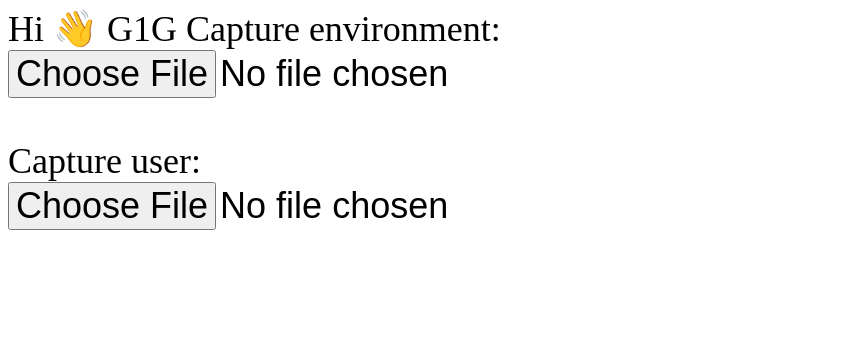
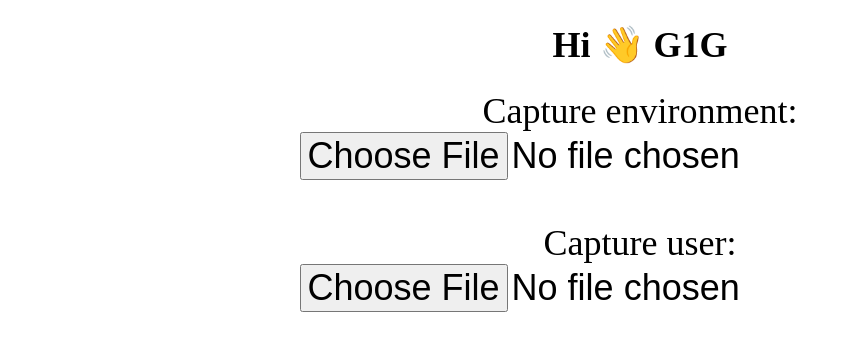
Before and after one commit to sreesankarsankarayya/mym, a plain HTML site: page 1/public/index.html in a window 1280 px wide. Shown: the whole page, without its empty margins (0-850 px from the left). Drawn offline with Linux system fonts and the light colour scheme.

Commit message:
Update index.html

```diff
--- a/1/public/index.html
+++ b/1/public/index.html
@@ -5,14 +5,23 @@
   <meta charset="UTF-8" />
   <meta name="viewport" content="width=device-width,initial-scale=1" />
   <style>
+
     * {
       font-size: 1.5rem;
+      text-align: center;
+    };
+
+    #header {
+      text-align: right;
     }
   </style>
 </head>
 
 <body>
-  Hi 👋 G1G
+  <div id='header'>
+    <h1> Hi 👋 G1G </h1>
+  </div>
+  <div>
     <label for="environment">Capture environment:</label>
     <br>
     <input
@@ -30,6 +39,7 @@
       capture="user"
       accept="image/*"
     >
+  </div>
 </body>
 
 </html>
```
Lines whose indentation alone changed are shown as unchanged.
